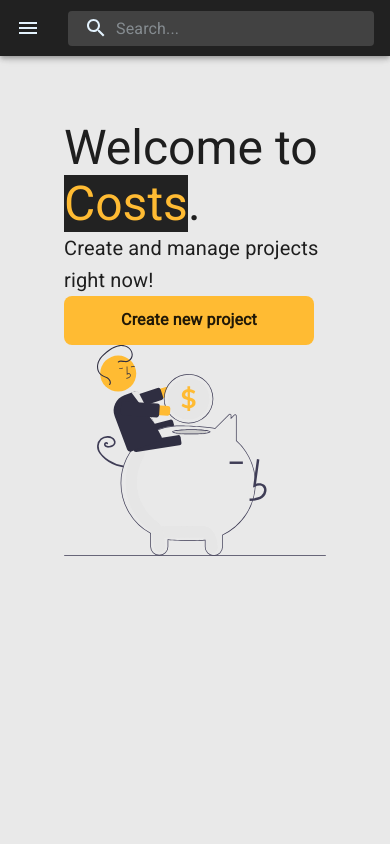
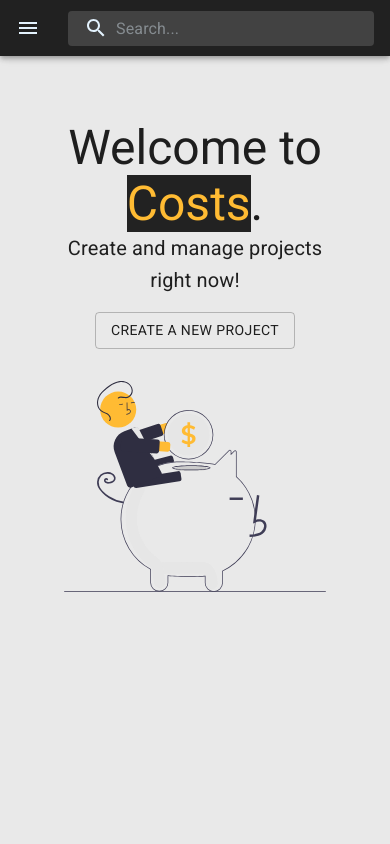
Before and after one commit to vicdant1/react-and-material-ui-study-project, a React (Create React App) app: page / in a window 390 px wide. Shown: the top 844 px of the page. Built offline with nearby package versions, Linux system fonts and the light colour scheme.

Commit message:
mobile version - homepage

```diff
--- a/src/pages/Home/Home.jsx
+++ b/src/pages/Home/Home.jsx
@@ -1,24 +1,37 @@
 import useStyles from './homeStyles';
 import Grid from '@material-ui/core/Grid';
 import savings from '../../img/savings.svg';
-import { Typography } from '@material-ui/core';
+import { Box, Button, Typography } from '@material-ui/core';
+import { Link } from 'react-router-dom'
+
 import LinkButton from '../../components/LinkButton/LinkButton';
 
 const Home = () => {
     const classes = useStyles();
     return(
         <section className="page">
-            <Grid container justifyContent="space-between" direction="row" alignItems="center">
-                <Grid item>
+            <Grid className={classes.mainContainer} container justifyContent="space-between" direction="row" alignItems="center">
+                <Grid item xs={12} md={8}>
                     <Typography variant='h3'>
                         Welcome to <span className={classes.span}>Costs</span>.
                     </Typography>
                     <Typography variant='h6'>
                         Create and manage projects right now!
                     </Typography>
-                    <LinkButton to='/newproject' text='Create new project'/>
+
+                    <Box mt={2}>
+                        <Link to='/newproject' className={classes.linkButton}>
+                            <Button variant='outlined'>Create a new project</Button>
+                        </Link>
+                    </Box>
+
+                    {/*
+                        second option
+                        <LinkButton to='/newproject' text='Create new project'/>
+                    */}
+
                 </Grid>
-                <Grid item xs={12} sm={4}>
+                <Grid item xs={12} md={4} >
                     <img className={classes.savingImg} src={savings} alt='costs'/>
                 </Grid>
             </Grid>
--- a/src/pages/Home/homeStyles.js
+++ b/src/pages/Home/homeStyles.js
@@ -1,6 +1,6 @@
 import { makeStyles } from "@material-ui/core";
 
-const useStyles = makeStyles(() => ({
+const useStyles = makeStyles((theme) => ({
     savingImg: {
         display: 'block',
         width: '100%'
@@ -11,6 +11,16 @@ const useStyles = makeStyles(() => ({
     },
     linkButton: {
         marginTop: '1rem !important'
+    },
+    mainContainer:{
+        [theme.breakpoints.down("sm")]: {
+            flexDirection: "column",
+            textAlign: "center",
+            gap: "2rem",
+            '& h3': {
+                wordBreak: "break-word"
+            }
+        }
     }
 }));
 
```
